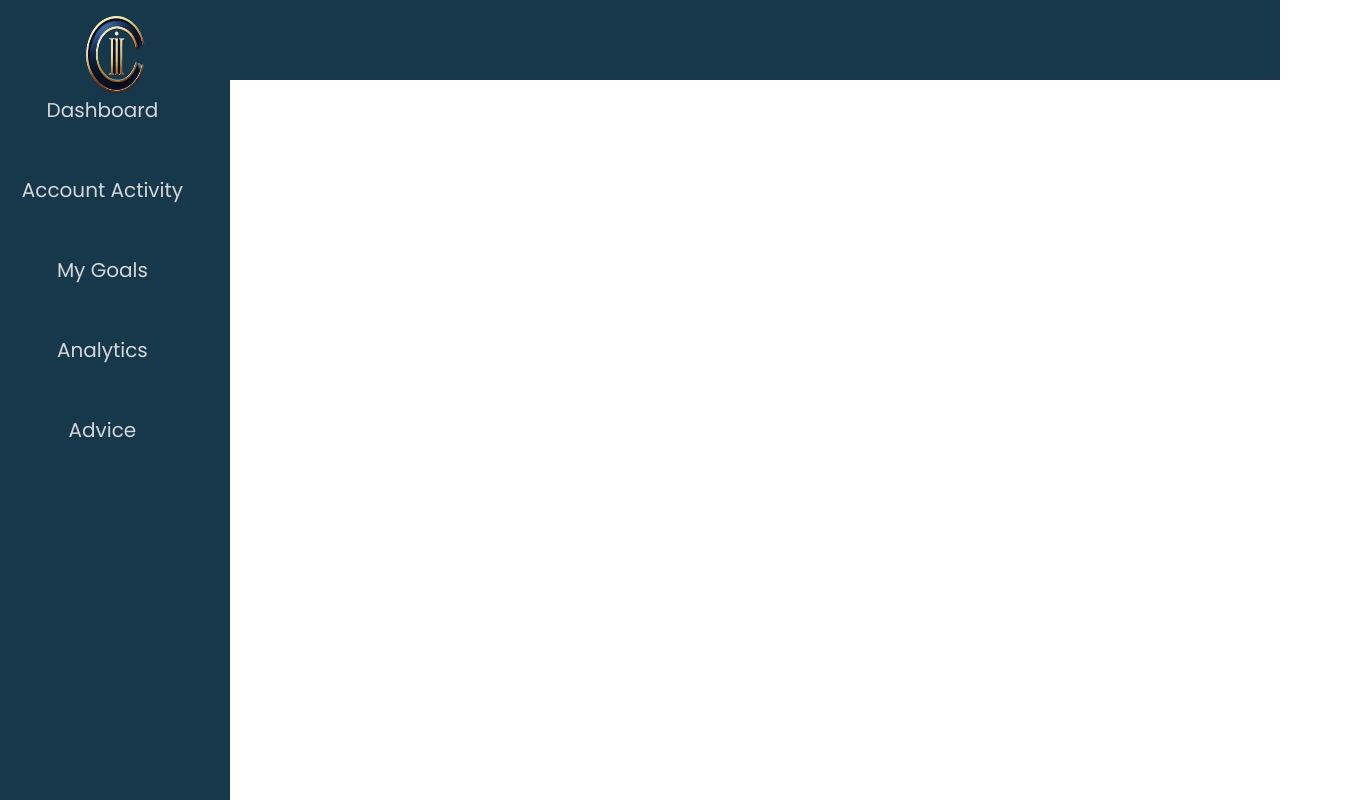
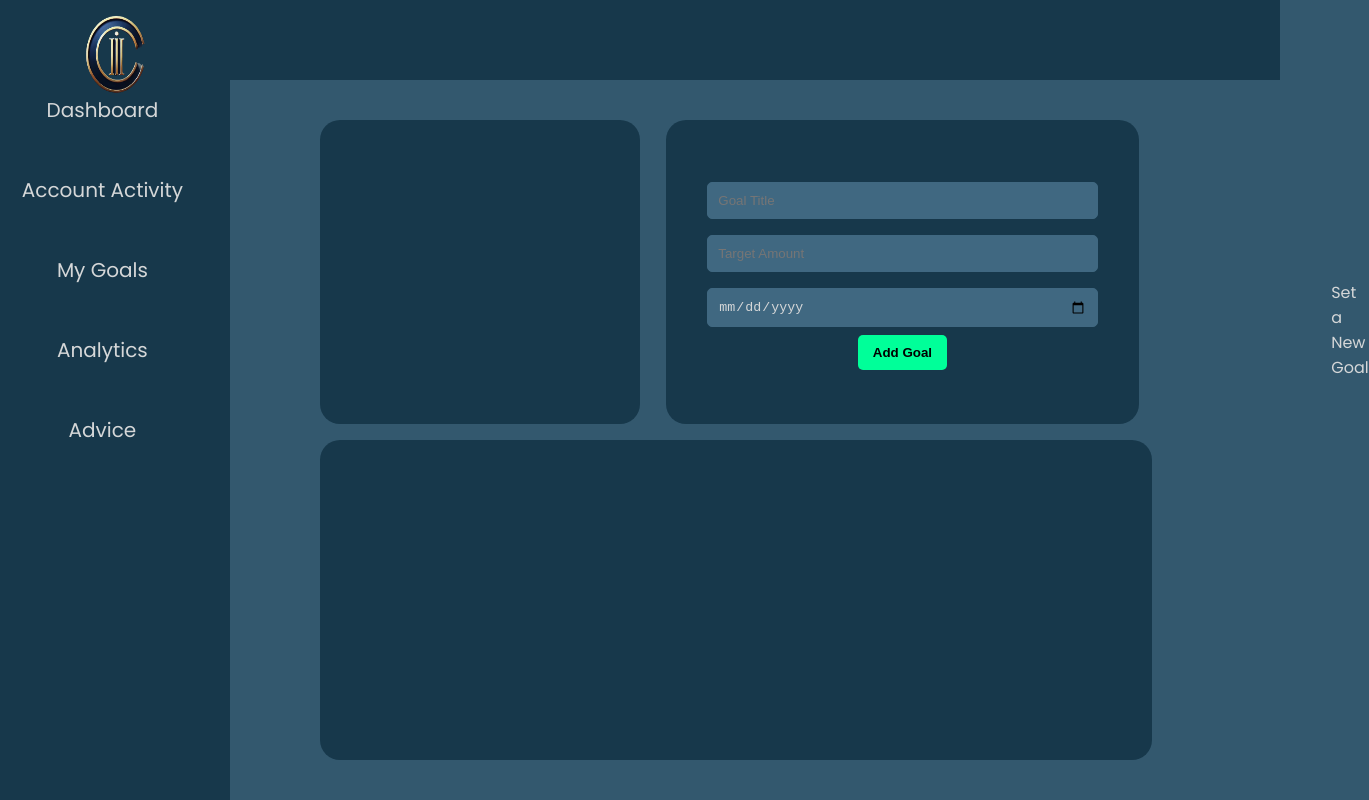
Before and after one commit to CMPT-276-SPRING-2025/final-project-14-clouds, a React (Vite) app in the folder src/frontend/: page /Goals in a window 1280 px wide. Shown: the top 800 px of the page, 1369 px wide, since content can reach past the window. Built offline with nearby package versions, Linux system fonts and the light colour scheme.

Commit message:
3 files for 3 goals page components

```diff
--- a/src/frontend/src/pages/Goals.jsx
+++ b/src/frontend/src/pages/Goals.jsx
@@ -1,14 +1,28 @@
-
+import React, { useState } from "react";
+import "../styling/goals.css";
 import "../styling/menu.css";
 import { Link } from "react-router-dom";
 import Logo from "../styling/Removal-906.png";
 
-function Goals() {
+const Goals = () => {
+  const [goals, setGoals] = useState([]);
+  const [title, setTitle] = useState("");
+  const [amount, setAmount] = useState("");
+  const [date, setDate] = useState("");
+
+  const handleSubmit = (event) => {
+    event.preventDefault();
+    if (title && amount && date) {
+      setGoals([...goals, { title, amount, date }]);
+      setTitle("");
+      setAmount("");
+      setDate("");
+    }
+  };
+
   return (
     <>
-    <div className="nav">
-    </div>
-
+      <div className="nav"></div>
       <nav className="menu">
         <ul>
           <li>
@@ -21,8 +35,41 @@ function Goals() {
           <li><Link to="/Advice">Advice</Link></li>
         </ul>
       </nav>
+      <div className="your-goals-small"></div>
+      <div className="your-goals-big">
+        <h3>Your Goals</h3>
+        {goals.map((goal, index) => (
+          <div key={index} className="goal-item">
+            <strong>{goal.title}</strong> - ${goal.amount} (Achieve by: {goal.date})
+          </div>
+        ))}
+      </div>
+      <div className="set-goal">
+        <div className="set-goal-title">Set a New Goal</div>
+        <input
+          type="text"
+          name="title"
+          placeholder="Goal Title"
+          value={title}
+          onChange={(e) => setTitle(e.target.value)}
+        />
+        <input
+          type="number"
+          name="amount"
+          placeholder="Target Amount"
+          value={amount}
+          onChange={(e) => setAmount(e.target.value)}
+        />
+        <input
+          type="date"
+          name="achieve-by"
+          value={date}
+          onChange={(e) => setDate(e.target.value)}
+        />
+        <button type="submit" onClick={handleSubmit}>Add Goal</button>
+      </div>
     </>
   );
-}
+};
 
 export default Goals;
--- /dev/null
+++ b/src/frontend/src/styling/goals.css
@@ -0,0 +1,119 @@
+*{
+    margin: 0;
+    padding: 0;
+    box-sizing: border-box;
+}
+
+body{
+    height: 100vh;
+    background: #33586E;
+    font-family: 'Poppins', sans-serif;
+}
+
+.your-goals-small{
+    position: absolute;
+    top: 15vh;
+    left: 25vw;
+    width:25vw;
+    height: 38vh;
+    border-radius: 20px;
+    background: #17384B;
+    box-shadow: #17384B;
+    font-family: 'Poppins', sans-serif;
+    white-space: nowrap;
+}
+
+
+h2{
+    position: absolute;
+    top: 22vh;
+    left: 30vw;
+    padding: 0px;
+    font: 1em ;
+    color: #D5D7D8;
+
+}
+
+.set-goal {
+    position: absolute;
+    top: 15vh;
+    left: 52vw;
+    width: 37vw;
+    height: 38vh;
+    border-radius: 20px;
+    background: #17384B;
+    box-shadow: #17384B;
+    font-family: 'Poppins', sans-serif;
+    padding: 20px; /* Adds space inside */
+    display: flex;
+    flex-direction: column;
+    align-items: center;
+    justify-content: center; /* Centers input fields */
+}
+
+.set-goal-title{
+    position: absolute;
+    top: 20vh;
+    left: 52vw;
+    padding: 0px;
+    font: 1em ;
+    color: #D5D7D8;
+}
+
+.set-goal input {
+    margin-top: 10%;
+    width: 90%;
+    padding: 10px;
+    margin: 8px 0;
+    border: 1px solid #406881;
+    border-radius: 5px;
+    background: #406881;
+    color: #D5D7D8;
+}
+
+.set-goal button {
+    width: 7vw;
+    padding: 10px;
+    border: none;
+    background: #00ff99;
+    color: black;
+    font-weight: bold;
+    cursor: pointer;
+    border-radius: 5px;
+}
+
+.set-goal button:hover {
+    background: #00cc77;
+}
+
+
+.your-goals-big{
+    position: absolute;
+    top: 55vh;
+    left: 25vw;
+    width:65vw;
+    height: 40vh;
+    border-radius: 20px;
+    background: #17384B;
+    box-shadow: #17384B;
+    font-family: 'Poppins', sans-serif;
+
+}
+h3{
+    position: absolute;
+    top: 55vh;
+    left: 30vw;
+    font: 2em ;
+    color: #D5D7D8;
+    z-index: 2;
+
+}
+.goal-item {
+    color: white;
+    padding: 12px;
+    margin: 8px 0;
+    border-radius: 8px;
+    display: flex;
+    justify-content: space-between;
+    align-items: center;
+}
```
Also changed, not shown: src/frontend/src/pages/addgoals.jsx (added, +48 -0 lines), src/frontend/src/pages/largegoals.jsx (added, +13 -0 lines), src/frontend/src/pages/smallgoals.jsx (added, +9 -0 lines). Lines whose indentation alone changed are shown as unchanged.
